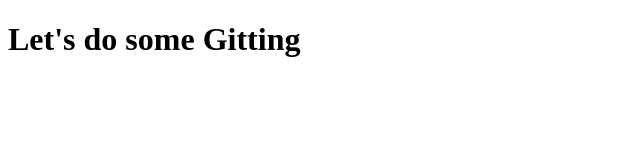
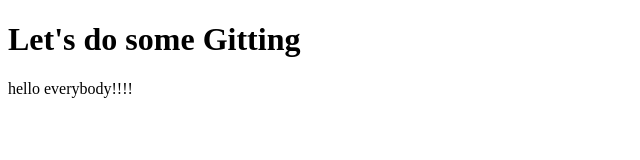
Before and after one commit to YoadGantz/gitAdvanced, a plain HTML site: page index.html in a window 1280 px wide. Shown: the whole page, without its empty margins (0-640 px from the left). Drawn offline with Linux system fonts and the light colour scheme.

Commit message:
second commit

```diff
--- a/index.html
+++ b/index.html
@@ -7,5 +7,6 @@
 </head>
 <body>
     <h1>Let's do some Gitting</h1>
+    <div>hello everybody!!!!</div>
 </body>
 </html>
```
